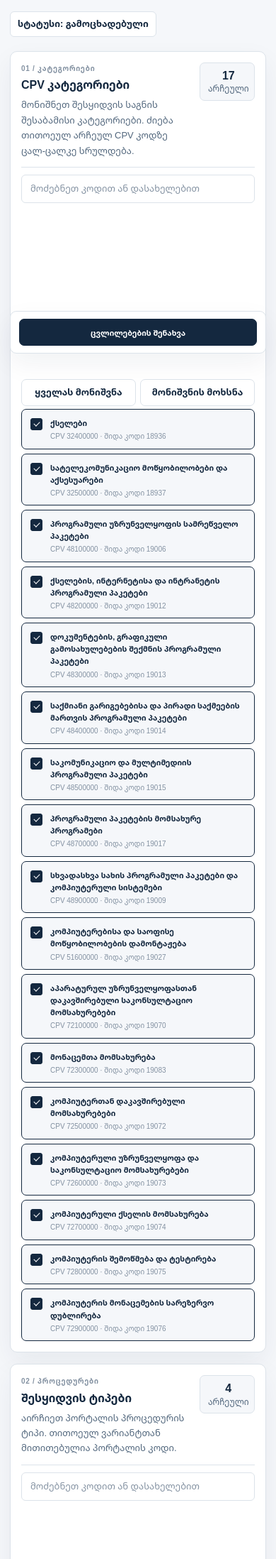
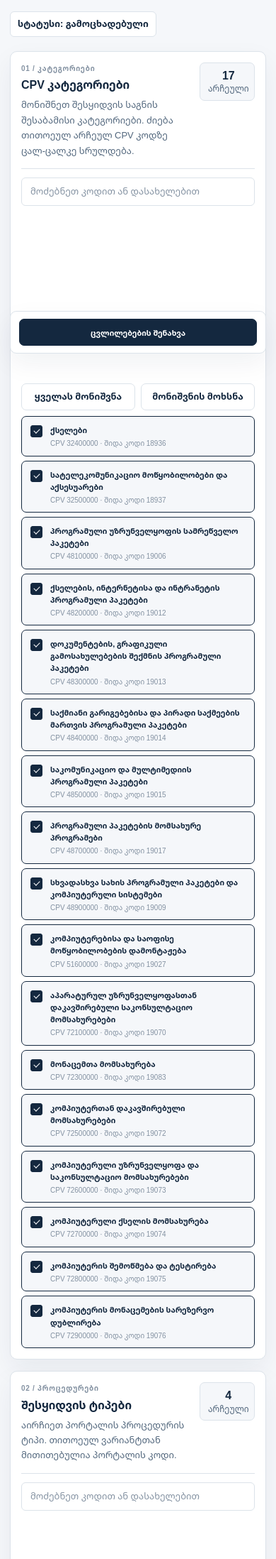
Before and after one commit to grammaton88/tender-monitor, a Flask app: page /settings in a window 390 px wide. Shown: the part 334-2530 px from the top of the page at 71% size. Run offline with Flask 3, Linux system fonts and the light colour scheme.

Commit message:
Update style.css

```diff
--- a/public/static/css/style.css
+++ b/public/static/css/style.css
@@ -1504,8 +1504,9 @@ h2 {
   .filter-toolbar {
     align-items: stretch;
     flex-direction: column;
-    margin: 10px 0 4px;
-    gap: 8px;
+    justify-content: flex-start;   /* ← this was the real problem */
+    margin: 12px 0 8px;
+    gap: 10px;
   }
 
   .search-field {
@@ -1515,7 +1516,7 @@ h2 {
   .toolbar-actions {
     flex-wrap: wrap;
     justify-content: stretch;
-    gap: 6px;
+    gap: 8px;
   }
 
   .toolbar-actions .text-button {
@@ -1525,8 +1526,6 @@ h2 {
 
   .option-list {
     margin-top: 0;
-    padding-top: 0;
-    align-content: start;
     gap: 6px;
   }
 
@@ -1537,7 +1536,6 @@ h2 {
 
   .section-heading {
     align-items: flex-start;
-    padding-bottom: 12px;
   }
 
   .selected-row,
```
